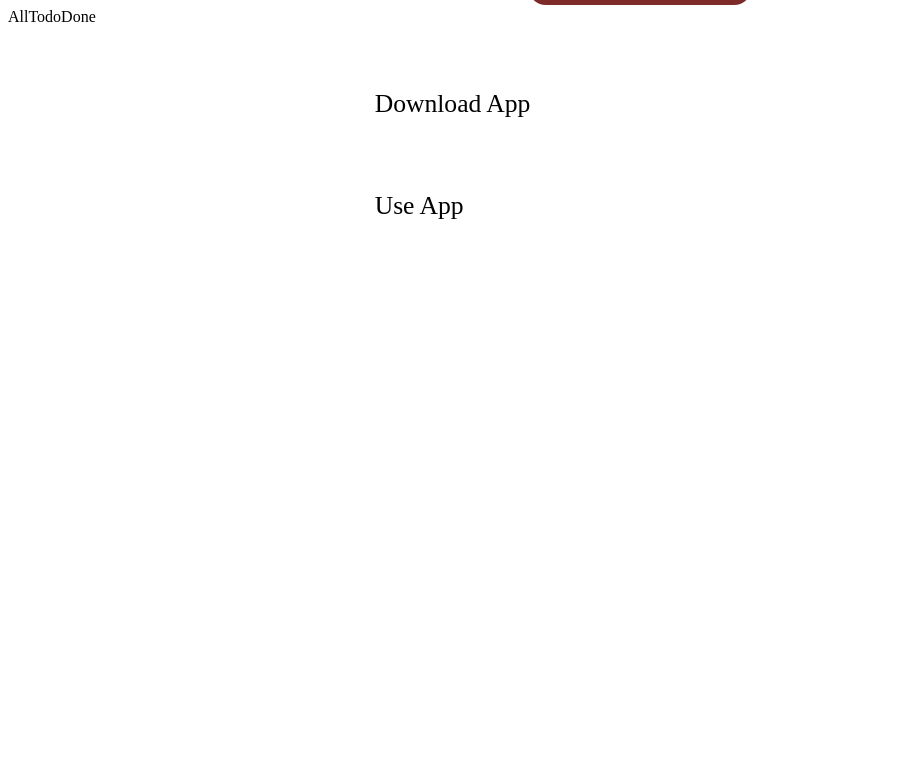
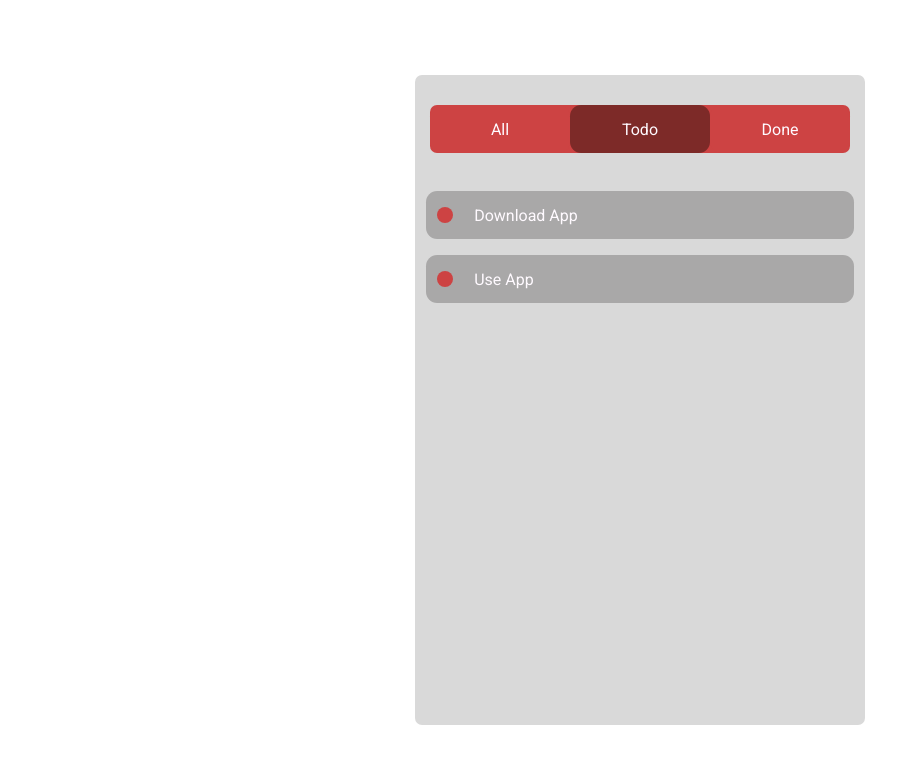
Before and after one commit to boravia/todo-list, a Vue app: page / in a window 1280 px wide. Shown: the top 764 px of the page, without its empty margins (0-920 px from the left). Built offline with nearby package versions, Linux system fonts and the light colour scheme.

Commit message:
set to work further 4/21/2024

```diff
--- a/package.json
+++ b/package.json
@@ -40,6 +40,7 @@
     "eslint-plugin-vue": "^9.17.0",
     "npm-run-all2": "^6.1.2",
     "sass": "^1.75.0",
+    "sass-loader": "^14.2.1",
     "start-server-and-test": "^2.0.3",
     "typescript": "~5.4.0",
     "vite": "^5.1.6",
--- a/src/App.vue
+++ b/src/App.vue
@@ -19,13 +19,13 @@ const props = defineProps({
 
 <template>
   <div class="app">
-    <NavigationBar></NavigationBar>
     <div class="todo-body">
-      <div class="navigation">
+      <NavigationBar></NavigationBar>
+      <!-- <div class="navigation">
         <button class="btn">All</button>
         <button class="btn toggle">Todo</button>
         <button class="btn">Done</button>
-      </div>
+      </div> -->
       <ul class="list">
         <li class="list_element">
           <div class="circle"></div>
@@ -46,7 +46,7 @@ const props = defineProps({
   </div>
 </template>
 
-<style scoped>
+<style >
 @import url('https://fonts.googleapis.com/css2?family=Roboto:wght@300;400;500&display=swap');
 
 *,
@@ -81,11 +81,11 @@ html {
 }
 
 body {
-  color: var(--whitish);
+  /* color: var(--whitish); */
 }
 
 .todo-body {
-  background-color: var(--dark-gray);
+  background-color: var(--light-gray);
   min-height: 65em;
   width: 45em;
   position: absolute;
@@ -127,19 +127,12 @@ body {
   background-color: #7D2A28;
 }
 
-.list {
-  display: grid;
-}
 
-.list_text:hover {
-  color: var(--dark-gray);
-  cursor: default;
-}
 
 .list_element {
   width: auto;
   height: 3em;
-  background: var(--light-gray);
+  background: var(--dark-gray);
   margin: .5em;
   margin-inline: .7em;
   border-radius: .7em;
@@ -151,8 +144,21 @@ body {
   grid-template-columns: 1.6em 1fr 1.6em;
 }
 
+.list {
+  display: grid;
+}
+
+.list_text {
+  color: var(--whitish);
+}
+
+.list_text:hover {
+  color: var(--light-gray);
+  cursor: default;
+}
+
 .list_element:hover {
-  color: var(--dark-gray);
+  color: var(--light-gray);
   transition: .2s;
   box-shadow: 0px 1px 20px rgb(240 240 240 / 45%);
   opacity: 1;
@@ -160,7 +166,7 @@ body {
 
 .list_element:hover .remove_btn {
   opacity: 1;
-  color: var(--dark-gray);
+  color: var(--light-gray);
 }
 
 .circle {
@@ -178,7 +184,8 @@ body {
 
 .remove_btn:hover {
   opacity: 1;
-  color: var(--dark-gray);
+  color: var(--light-gray);
   cursor: pointer;
+  transition: opacity .2s;
 }
 </style>
--- a/src/components/NavigationBar.vue
+++ b/src/components/NavigationBar.vue
@@ -1,11 +1,10 @@
 <template>
-    <div>
         <div class="navigation">
         <button class="btn">All</button>
         <button class="btn toggle">Todo</button>
         <button class="btn">Done</button>
       </div>
-    </div>
+
 </template>
 
 <script>
@@ -14,7 +13,7 @@
     }
 </script>
 
-<style lang="scss" scoped>
+<style lang="scss">
 @import url('https://fonts.googleapis.com/css2?family=Roboto:wght@300;400;500&display=swap');
 
 *,
@@ -52,7 +51,7 @@ body {
 }
 
 .todo-body {
-  background-color: var(--dark-gray);
+  background-color: var(--light-gray);
   min-height: 65em;
   width: 45em;
   position: absolute;
@@ -61,4 +60,34 @@ body {
   transform: translate(-50%, -50%);
   border-radius: .7em;
 }
+
+.navigation {
+  display: grid;
+  grid-template-columns: repeat(3, 1fr);
+  background-color: var(--secondary-color);
+  margin: 3em 1.5em;
+  border-radius: .7em;
+}
+
+.btn {
+  padding: 1.5em .5em;
+  color: var(--whitish);
+  background-color: var(--secondary-color);
+  border-radius: .7em;
+  border: none;
+  height: 2em;
+  width: auto;
+  display: flex;
+  justify-content: center;
+  align-items: center;
+  font-size: 1.6em;
+}
+
+.btn:hover {
+  color: var(--light-gray);
+}
+
+.toggle {
+  background-color: #7D2A28;
+}
 </style>
```
Also changed, not shown: 1 other file (tests, documents, lock files or other folders).
